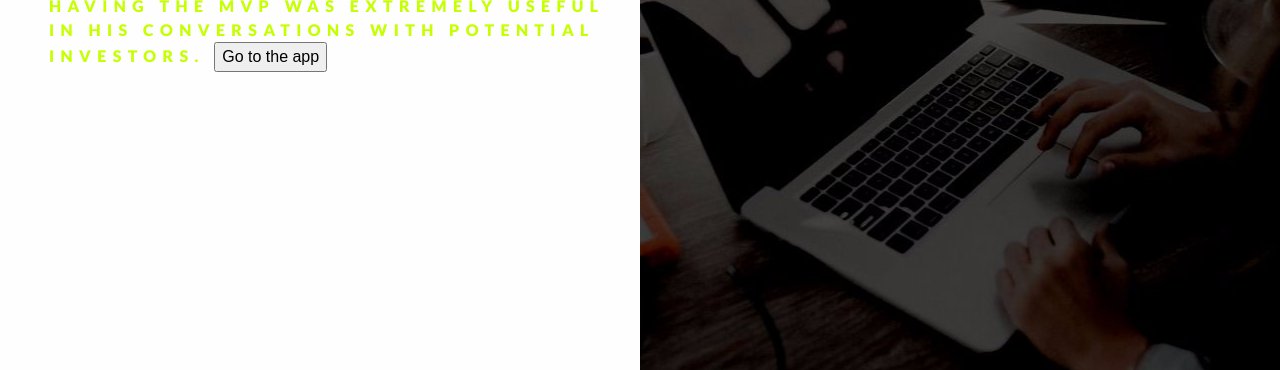
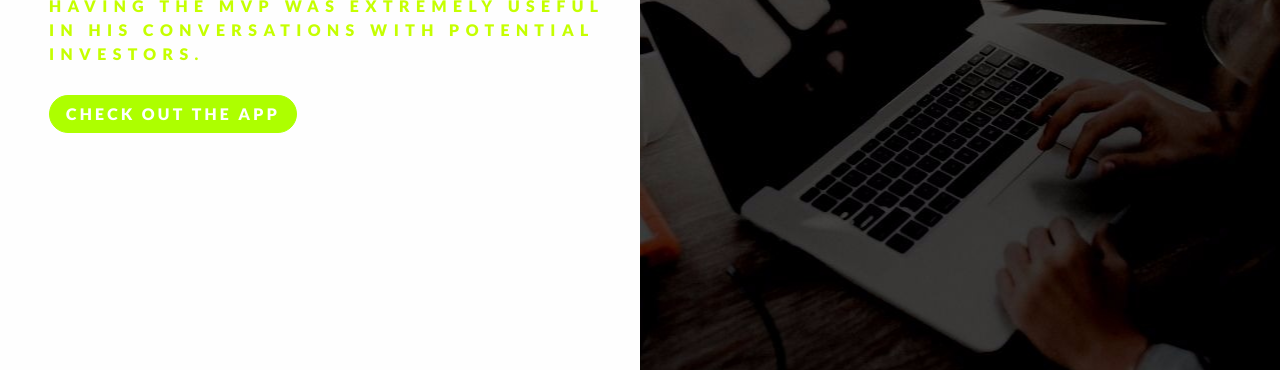
Before and after one commit to majakudlicka/Portfolio, a website: page public/projects.html in a window 1280 px wide. Shown: the part 430-800 px from the top of the page. Drawn offline with nearby package versions, Linux system fonts and the light colour scheme.

Commit message:
created default theme button

```diff
--- a/public/projects.html
+++ b/public/projects.html
@@ -1,5 +1,6 @@
 <!DOCTYPE html>
 <html>
+
 <head>
   <meta charset="utf-8">
   <title>Projects</title>
@@ -9,21 +10,18 @@
   <link href="https://fonts.googleapis.com/css?family=Lato:300,400,700,900" rel="stylesheet">
   <link rel="shortcut icon" href="./assets/favicon.ico" type="image/x-icon">
 </head>
+
 <body>
 
 
   <div class="row">
     <div class="col-md-6 left_container project_description">
-       BEEVR is an MVP (Minimum Viable Product) of the application for a Cambridge-based start-up that connects students- that have a little
-       extra time on their hands and need some extra cash; with local residents - that need help with various ad-hoc tasks.
-       The MVP was built using modern React and Redux; making the structure very scaleable and the rendering fast. We worked using agile methodology.
-
-       The design is mobile-first; however it is possible to access the app on desktop as well.
-
-       We have received positive feedback from the Product Owner saying that having the MVP was extremely useful in
-       his conversations with potential investors.
-
-       <button type="button" name="button">Go to the app</button>
+      <div>
+        BEEVR is an MVP (Minimum Viable Product) of the application for a Cambridge-based start-up that connects students- that have a little extra time on their hands and need some extra cash; with local residents - that need help with various ad-hoc tasks.
+        The MVP was built using modern React and Redux; making the structure very scaleable and the rendering fast. We worked using agile methodology. The design is mobile-first; however it is possible to access the app on desktop as well. We have received
+        positive feedback from the Product Owner saying that having the MVP was extremely useful in his conversations with potential investors.
+      </div>
+      <button type="button" name="button" class="btn btn-primary button-link">CHECK OUT THE APP</button>
     </div>
 
     <div class="col-md-6 rigth_container">
@@ -37,4 +35,5 @@
 
 
 </body>
+
 </html>
--- a/public/styles.css
+++ b/public/styles.css
@@ -268,3 +268,13 @@ image_link:active {
   letter-spacing: 0.4em;
   text-decoration: none;
 }
+
+.button-link {
+  margin-top: 5%;
+  border-radius: 35px !important;
+  background-color: #adff00 !important;
+  border-color: #adff00 !important;
+  font-family: 'Lato', sans-serif !important;
+  font-weight: 900 !important;
+  letter-spacing: 0.2em !important;
+}
```
Lines whose indentation alone changed are shown as unchanged.
